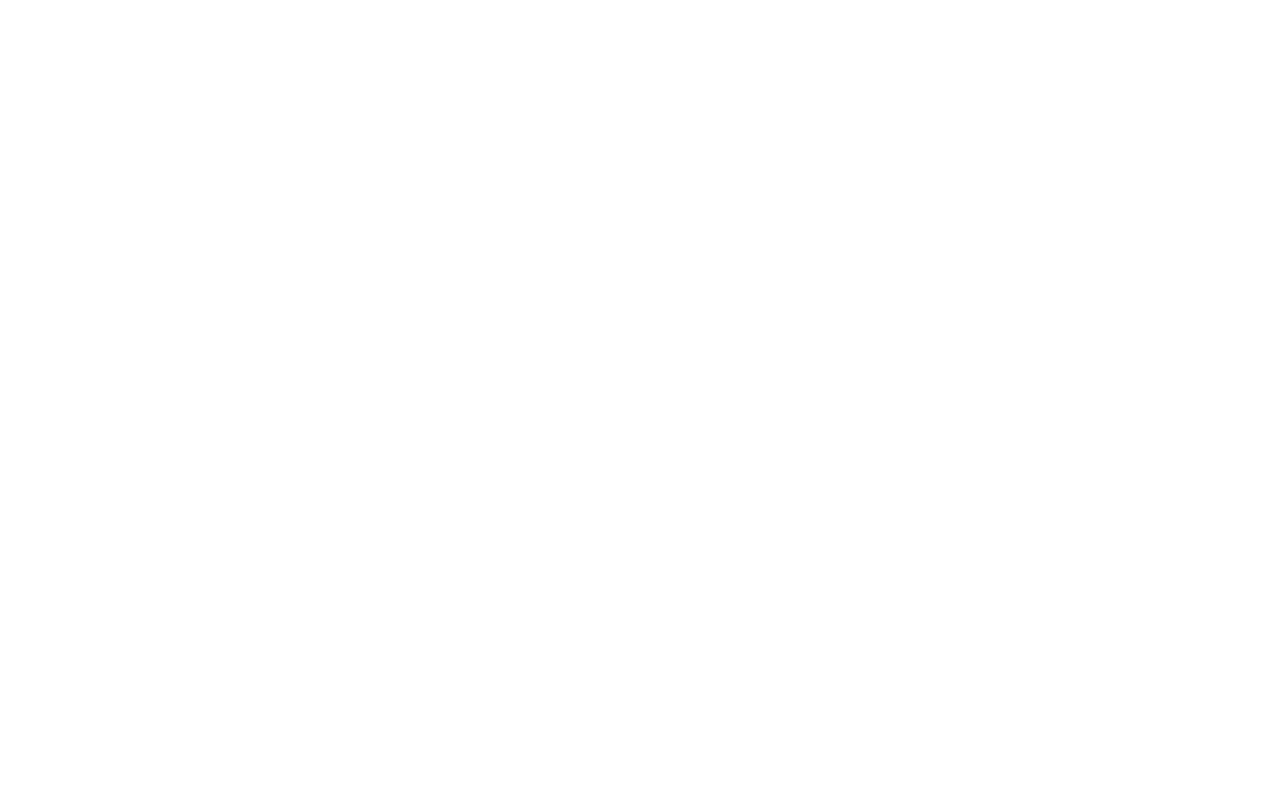
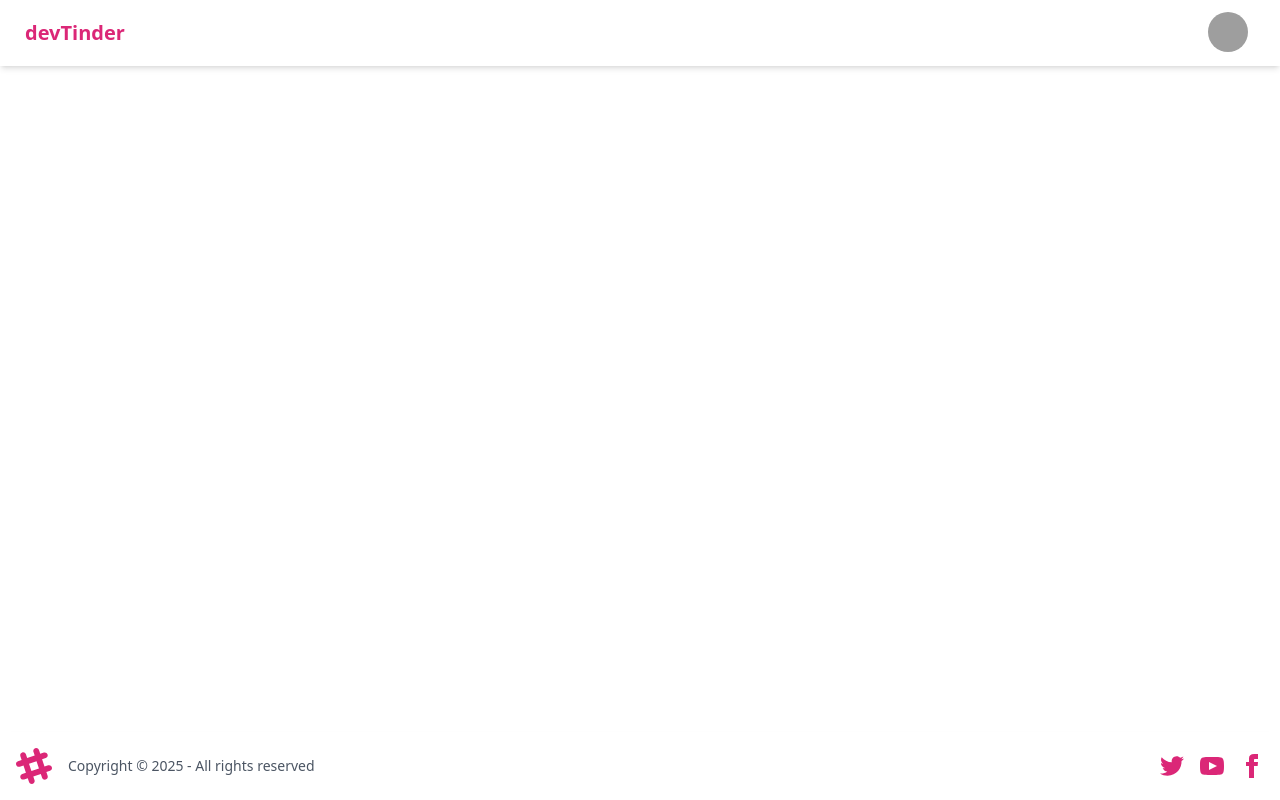
Before and after one commit to prabh-saini12/devTinder-frontend, a React (Vite) app: page / in a window 1280 px wide. Built offline with nearby package versions, Linux system fonts and the light colour scheme; grey boxes are pictures that could not be loaded.

Commit message:
add routing

```diff
--- a/src/App.jsx
+++ b/src/App.jsx
@@ -1,7 +1,20 @@
+import { BrowserRouter, Route, Routes } from "react-router-dom";
+
+import Body from "./components/Body";
+import Login from "./components/Login";
+import Profile from "./components/Profile";
+
 function App() {
   return (
     <>
-
+      <BrowserRouter basename="/">
+        <Routes>
+          <Route path="/" element={<Body />}>
+            <Route path="/login" element={<Login />} />
+            <Route path="/profile" element={<Profile />} />
+          </Route>
+        </Routes>
+      </BrowserRouter>
     </>
   );
 }
--- /dev/null
+++ b/src/components/Body.jsx
@@ -0,0 +1,16 @@
+import React from "react";
+import NavBar from "./NavBar";
+
+import { Outlet } from "react-router-dom";
+import Footer from "./Footer";
+const Body = () => {
+  return (
+    <div>
+      <NavBar />
+      <Outlet />
+      <Footer />
+    </div>
+  );
+};
+
+export default Body;
--- /dev/null
+++ b/src/components/Footer.jsx
@@ -0,0 +1,59 @@
+const Footer = () => {
+    return (
+      <footer className="footer bg-white text-gray-800 p-4 shadow-lg fixed bottom-0 w-full">
+        <aside className="flex items-center">
+          <svg
+            width="36"
+            height="36"
+            viewBox="0 0 24 24"
+            xmlns="http://www.w3.org/2000/svg"
+            fillRule="evenodd"
+            clipRule="evenodd"
+            className="fill-current text-pink-600"
+          >
+            <path d="M22.672 15.226l-2.432.811.841 2.515c.33 1.019-.209 2.127-1.23 2.456-1.15.325-2.148-.321-2.463-1.226l-.84-2.518-5.013 1.677.84 2.517c.391 1.203-.434 2.542-1.831 2.542-.88 0-1.601-.564-1.86-1.314l-.842-2.516-2.431.809c-1.135.328-2.145-.317-2.463-1.229-.329-1.018.211-2.127 1.231-2.456l2.432-.809-1.621-4.823-2.432.808c-1.355.384-2.558-.59-2.558-1.839 0-.817.509-1.582 1.327-1.846l2.433-.809-.842-2.515c-.33-1.02.211-2.129 1.232-2.458 1.02-.329 2.13.209 2.461 1.229l.842 2.515 5.011-1.677-.839-2.517c-.403-1.238.484-2.553 1.843-2.553.819 0 1.585.509 1.85 1.326l.841 2.517 2.431-.81c1.02-.33 2.131.211 2.461 1.229.332 1.018-.21 2.126-1.23 2.456l-2.433.809 1.622 4.823 2.433-.809c1.242-.401 2.557.484 2.557 1.838 0 .819-.51 1.583-1.328 1.847m-8.992-6.428l-5.01 1.675 1.619 4.828 5.011-1.674-1.62-4.829z"></path>
+          </svg>
+          <p className="ml-2 text-sm text-gray-600">
+            Copyright © {new Date().getFullYear()} - All rights reserved
+          </p>
+        </aside>
+        <nav className="flex gap-4 md:place-self-center md:justify-self-end">
+          <a className="text-pink-600 hover:text-pink-800">
+            <svg
+              xmlns="http://www.w3.org/2000/svg"
+              width="24"
+              height="24"
+              viewBox="0 0 24 24"
+              className="fill-current"
+            >
+              <path d="M24 4.557c-.883.392-1.832.656-2.828.775 1.017-.609 1.798-1.574 2.165-2.724-.951.564-2.005.974-3.127 1.195-.897-.957-2.178-1.555-3.594-1.555-3.179 0-5.515 2.966-4.797 6.045-4.091-.205-7.719-2.165-10.148-5.144-1.29 2.213-.669 5.108 1.523 6.574-.806-.026-1.566-.247-2.229-.616-.054 2.281 1.581 4.415 3.949 4.89-.693.188-1.452.232-2.224.084.626 1.956 2.444 3.379 4.6 3.419-2.07 1.623-4.678 2.348-7.29 2.04 2.179 1.397 4.768 2.212 7.548 2.212 9.142 0 14.307-7.721 13.995-14.646.962-.695 1.797-1.562 2.457-2.549z"></path>
+            </svg>
+          </a>
+          <a className="text-pink-600 hover:text-pink-800">
+            <svg
+              xmlns="http://www.w3.org/2000/svg"
+              width="24"
+              height="24"
+              viewBox="0 0 24 24"
+              className="fill-current"
+            >
+              <path d="M19.615 3.184c-3.604-.246-11.631-.245-15.23 0-3.897.266-4.356 2.62-4.385 8.816.029 6.185.484 8.549 4.385 8.816 3.6.245 11.626.246 15.23 0 3.897-.266 4.356-2.62 4.385-8.816-.029-6.185-.484-8.549-4.385-8.816zm-10.615 12.816v-8l8 3.993-8 4.007z"></path>
+            </svg>
+          </a>
+          <a className="text-pink-600 hover:text-pink-800">
+            <svg
+              xmlns="http://www.w3.org/2000/svg"
+              width="24"
+              height="24"
+              viewBox="0 0 24 24"
+              className="fill-current"
+            >
+              <path d="M9 8h-3v4h3v12h5v-12h3.642l.358-4h-4v-1.667c0-.955.192-1.333 1.115-1.333h2.885v-5h-3.808c-3.596 0-5.192 1.583-5.192 4.615v3.385z"></path>
+            </svg>
+          </a>
+        </nav>
+      </footer>
+    );
+  };
+
+  export default Footer;
--- /dev/null
+++ b/src/components/Login.jsx
@@ -0,0 +1,9 @@
+import React from 'react'
+
+const Login = () => {
+  return (
+    <div>Login</div>
+  )
+}
+
+export default Login
--- /dev/null
+++ b/src/components/NavBar.jsx
@@ -0,0 +1,46 @@
+const NavBar = () => {
+  return (
+    <>
+      <div className="navbar bg-white shadow-md">
+        <div className="flex-1">
+          <a className="btn btn-ghost text-xl text-pink-600">devTinder</a>
+        </div>
+        <div className="flex-none gap-2">
+          <div className="dropdown dropdown-end mx-5">
+            <div
+              tabIndex={0}
+              role="button"
+              className="btn btn-ghost btn-circle avatar"
+            >
+              <div className="w-10 rounded-full">
+                <img
+                  alt="Tailwind CSS Navbar component"
+                  src="https://img.daisyui.com/images/stock/photo-1534528741775-53994a69daeb.webp"
+                />
+              </div>
+            </div>
+            <ul
+              tabIndex={0}
+              className="menu menu-sm dropdown-content bg-white rounded-box z-[1] mt-3 w-52 p-2 shadow-lg"
+            >
+              <li>
+                <a className="justify-between text-pink-600">
+                  Profile
+                  {/* <span className="badge text-white bg-pink-500">New</span> */}
+                </a>
+              </li>
+              <li>
+                <a className="text-pink-600">Settings</a>
+              </li>
+              <li>
+                <a className="text-pink-600">Logout</a>
+              </li>
+            </ul>
+          </div>
+        </div>
+      </div>
+    </>
+  );
+};
+
+export default NavBar;
--- /dev/null
+++ b/src/components/Profile.jsx
@@ -0,0 +1,9 @@
+import React from 'react'
+
+const Profile = () => {
+  return (
+    <div>Profile</div>
+  )
+}
+
+export default Profile
```
